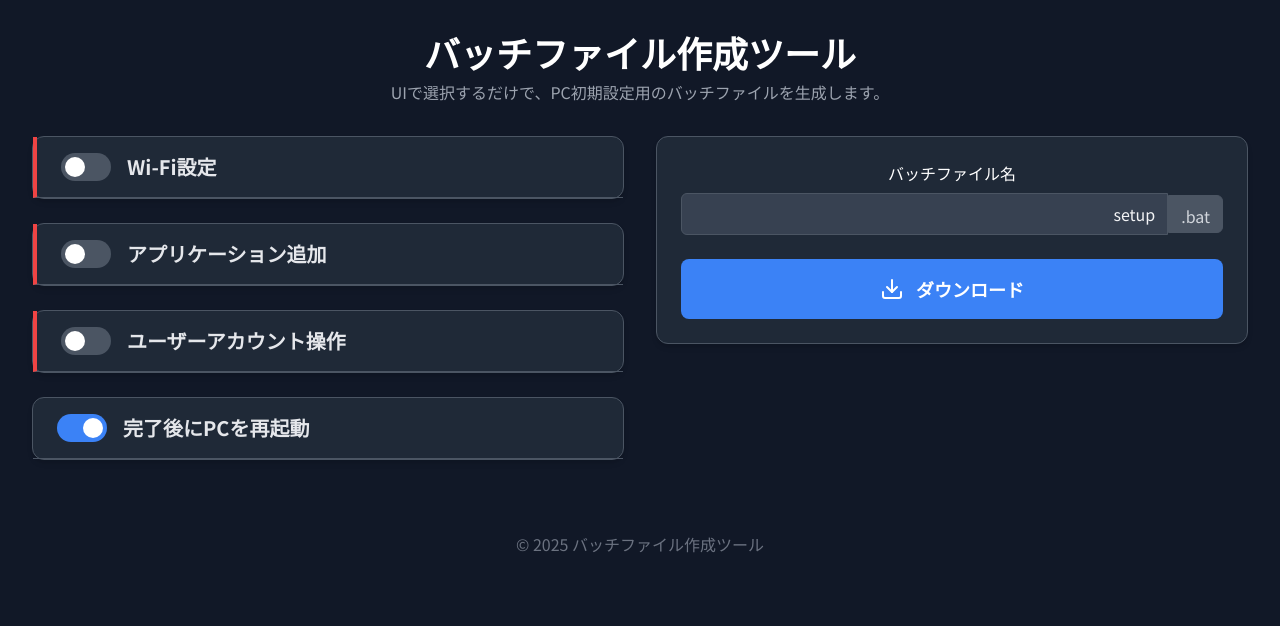
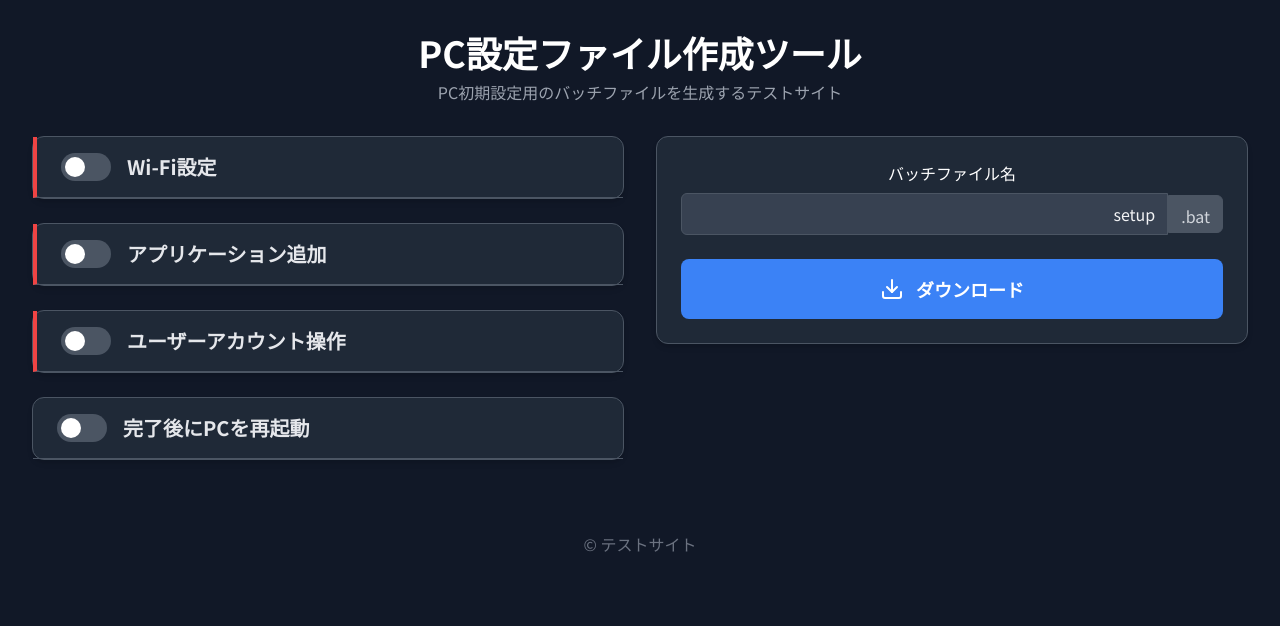
Before and after one commit to watanaberabbit/bat_maker, a plain HTML site: page index.html in a window 1280 px wide. Drawn offline with nearby package versions, Linux system fonts and the light colour scheme.

Commit message:
Update index.html

```diff
--- a/index.html
+++ b/index.html
@@ -3,7 +3,7 @@
 <head>
     <meta charset="UTF-8">
     <meta name="viewport" content="width=device-width, initial-scale=1.0">
-    <title>バッチファイル作成ツール</title>
+    <title>PC設定ファイル作成ツール</title>
     <script src="https://cdn.tailwindcss.com"></script>
     <link href="https://fonts.googleapis.com/css2?family=Inter:wght@400;500;600;700&family=Noto+Sans+JP:wght@400;500;700&display=swap" rel="stylesheet">
     <style>
@@ -153,8 +153,8 @@
 
     <div class="max-w-7xl mx-auto">
         <header class="text-center mb-8">
-            <h1 class="text-3xl sm:text-4xl font-bold text-white">バッチファイル作成ツール</h1>
-            <p class="text-gray-400 mt-2">UIで選択するだけで、PC初期設定用のバッチファイルを生成します。</p>
+            <h1 class="text-3xl sm:text-4xl font-bold text-white">PC設定ファイル作成ツール</h1>
+            <p class="text-gray-400 mt-2">PC初期設定用のバッチファイルを生成するテストサイト</p>
         </header>
 
 
@@ -280,7 +280,7 @@
                 <!-- Reboot Option -->
                 <div class="section-card">
                      <div class="section-header">
-                         <label class="switch option-group"><input type="checkbox" id="enableReboot" checked><span class="slider"></span></label>
+                         <label class="switch option-group"><input type="checkbox" id="enableReboot"><span class="slider"></span></label>
                          <h2 class="text-xl font-semibold ml-4">完了後にPCを再起動</h2>
                      </div>
                 </div>
@@ -315,7 +315,7 @@
 
 
         <footer class="text-center mt-12 text-gray-500">
-            <p>&copy; 2025 バッチファイル作成ツール</p>
+            <p>&copy; テストサイト</p>
         </footer>
     </div>
 
```
